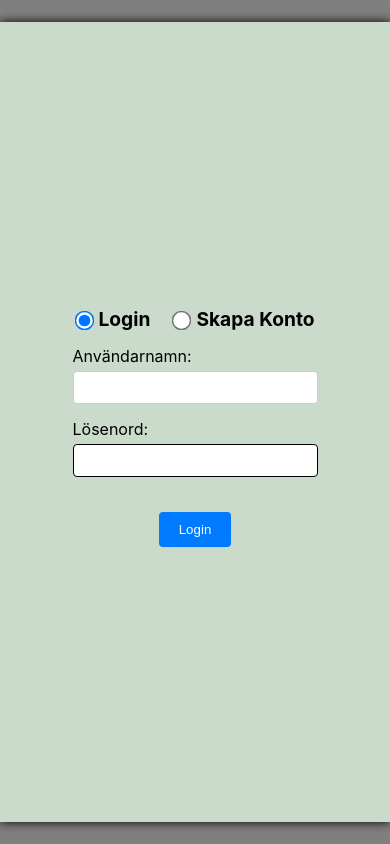
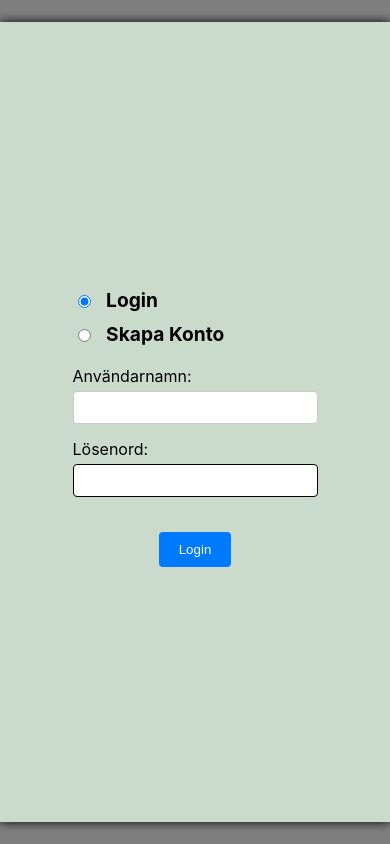
Before and after one commit to kaolle/palmabokning, a React (Create React App) app: page / in a window 390 px wide. Built offline with nearby package versions, Linux system fonts and the light colour scheme.

Commit message:
align radio buttons vertically on mobile device

```diff
--- a/src/ModalDialogCommon.css
+++ b/src/ModalDialogCommon.css
@@ -160,3 +160,30 @@ input {
     font-size: 1.2em; /* Adjust the font size as needed for the label text */
     white-space: nowrap; /* Prevent text from wrapping */
 }
+
+@media (max-width: 600px) {
+    .radio-container {
+        display: flex;
+        flex-direction: column;
+        justify-content: center;
+        align-items: flex-start;
+    }
+
+    .radio-label {
+        display: flex;
+        margin-bottom: 10px; /* Adjust the margin to add space between radio buttons and labels */
+    }
+
+    .radio-label input {
+        margin-right: 4vw; /* Remove the right margin to bring the radio button closer to the label */
+        transform: scale(1); /* Reset the scale to the default size */
+    }
+
+    .radio-label span {
+        flex-grow: 1;
+        font-weight: bold;
+        font-size: 1.2em; /* Adjust the font size as needed for the label text */
+        text-align: left;
+    }
+
+}
--- a/src/authentication/LoginDialog.tsx
+++ b/src/authentication/LoginDialog.tsx
@@ -19,7 +19,11 @@ const LoginDialog = () => {
             if (selectedOperation === Operations.LoginOp) {
                 await login(credentials);
             } else {
-                await signup(credentials);
+                if (validPassword(credentials.password)) {
+                    await signup(credentials);
+                } else {
+                    setPasswordValid(false);
+                }
             }
         } catch (e) {
             setError(true);
@@ -66,13 +70,11 @@ const LoginDialog = () => {
         // If all conditions are met, the password is valid
         return true;
     }
-    const handlePasswordChange = (e:any) => {
-        const newPassword = e.target.value;
-        setCredentials({...credentials, password: newPassword})
-        if (selectedOperation===Operations.CreateOp && newPassword.length > 4) {
+    const validatePassword = () => {
+        if (selectedOperation===Operations.CreateOp) {
             setTimeout(() => {
-                setPasswordValid(validPassword(newPassword));
-            }, 500)
+                setPasswordValid(validPassword(credentials.password));
+            }, 300)
         }
     };
 
@@ -116,6 +118,7 @@ const LoginDialog = () => {
                         <input type="text" id="familyPhrase" name="familyPhrase" required
                                value={credentials.familyPhrase}
                                onFocus={handleInputFocus}
+                               onBlur={validatePassword}
                                onChange={(e) => setCredentials({...credentials, familyPhrase: e.target.value})}
                         />
                     </div>)}
@@ -135,7 +138,7 @@ const LoginDialog = () => {
                         <input type="password" id="password" name="password" required
                                value={credentials.password}
                                onFocus={handleInputFocus}
-                               onChange={handlePasswordChange}
+                               onChange={(e) => setCredentials({...credentials, password: e.target.value})}
                                style={{borderColor: isPasswordValid ? 'initial' : 'red'}}
                         />
                         {!isPasswordValid && (
```
